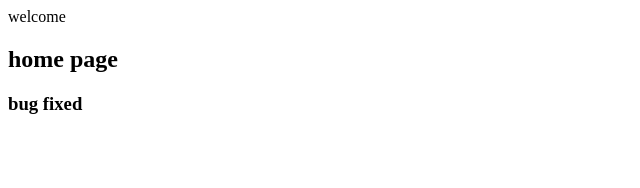
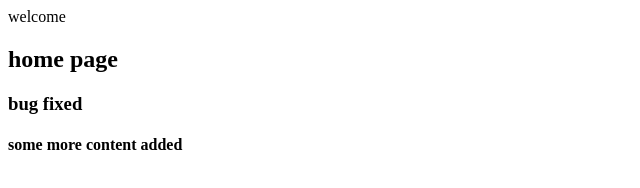
Before and after one commit to b210860-tech/my-website, a plain HTML site: page index.html in a window 1280 px wide. Shown: the whole page, without its empty margins (0-640 px from the left). Drawn offline with Linux system fonts and the light colour scheme.

Commit message:
Update index.html

```diff
--- a/index.html
+++ b/index.html
@@ -1,3 +1,4 @@
 <hi>welcome</hi>
 <h2>home page</h2>
 <h3>bug fixed</h3>
+<h4>some more content added</h4>
```
